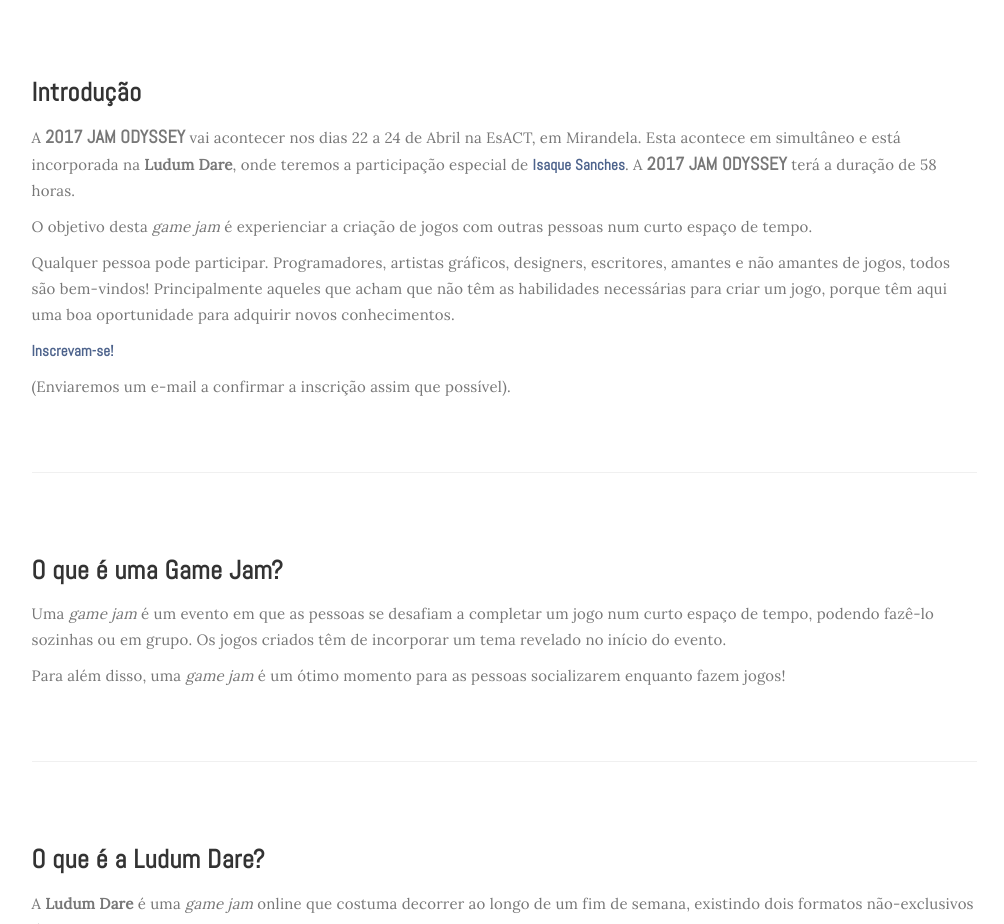
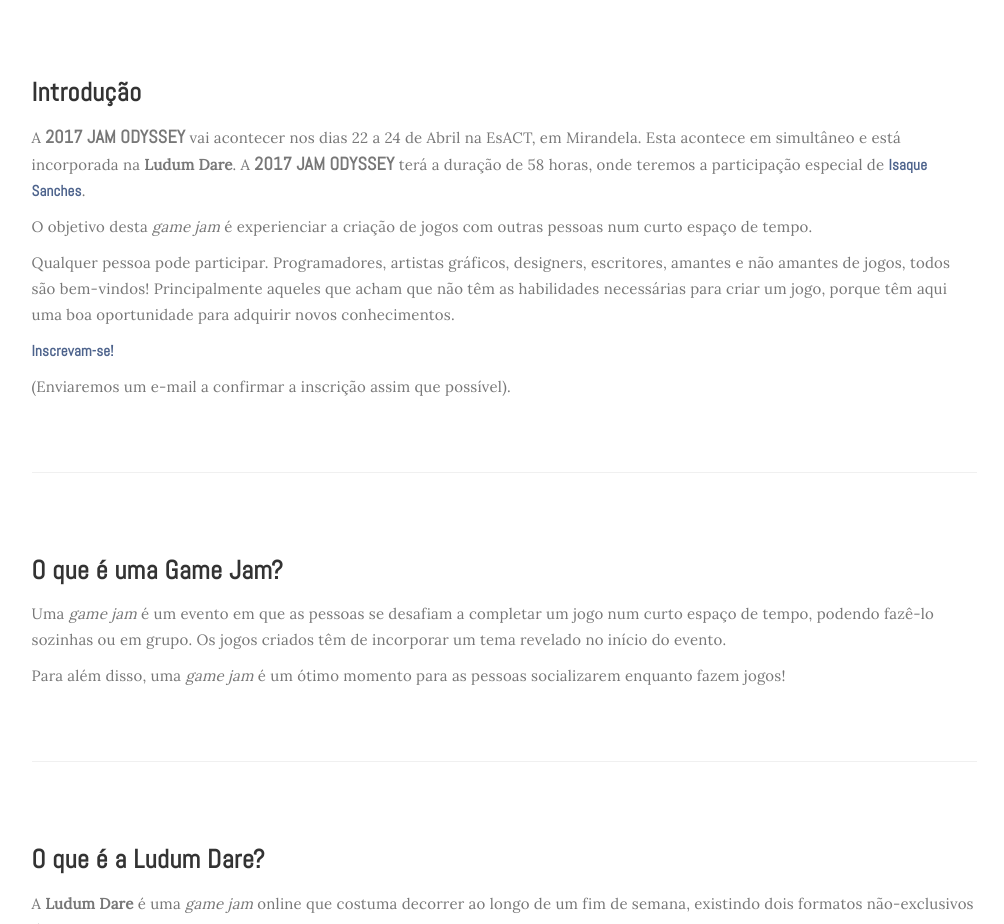
Before and after one commit to NEDJD/NEDJD.github.io, a plain HTML site: page index.html in a window 1280 px wide. Shown: the part 920-1844 px from the top of the page, without its empty margins (136-1140 px from the left). Drawn offline with Linux system fonts and the light colour scheme.

Commit message:
fixeowsalhdfisyhlieahg

```diff
--- a/index.html
+++ b/index.html
@@ -171,7 +171,7 @@
                               <h3>Introdução</h3>
                          </div>
                          <div class="blog-post-des">
-							<p>A <span class="djd-jam">2017 JAM ODYSSEY</span> vai acontecer nos dias 22 a 24 de Abril na EsACT, em Mirandela. Esta acontece em simultâneo e está incorporada na <b>Ludum Dare</b>, onde teremos a participação especial de <b><a href="#isaque" class="smoothScroll">Isaque Sanches</a></b>. A <span class="djd-jam">2017 JAM ODYSSEY</span> terá a duração de 58 horas.</p>
+							<p>A <span class="djd-jam">2017 JAM ODYSSEY</span> vai acontecer nos dias 22 a 24 de Abril na EsACT, em Mirandela. Esta acontece em simultâneo e está incorporada na <b>Ludum Dare</b>. A <span class="djd-jam">2017 JAM ODYSSEY</span> terá a duração de 58 horas, onde teremos a participação especial de <b><a href="#isaque" class="smoothScroll">Isaque Sanches</a></b>.</p>
 							<p>O objetivo desta <i>game jam</i> é experienciar a criação de jogos com outras pessoas num curto espaço de tempo.</p>
 							<p>Qualquer pessoa pode participar. Programadores, artistas gráficos, designers, escritores, amantes e não amantes de jogos, todos são bem-vindos! Principalmente aqueles que acham que não têm as habilidades necessárias para criar um jogo, porque têm aqui uma boa oportunidade para adquirir novos conhecimentos.</p>
 							<p><b><a href="#inscricao" class="smoothScroll">Inscrevam-se!</a></b></p>
```
